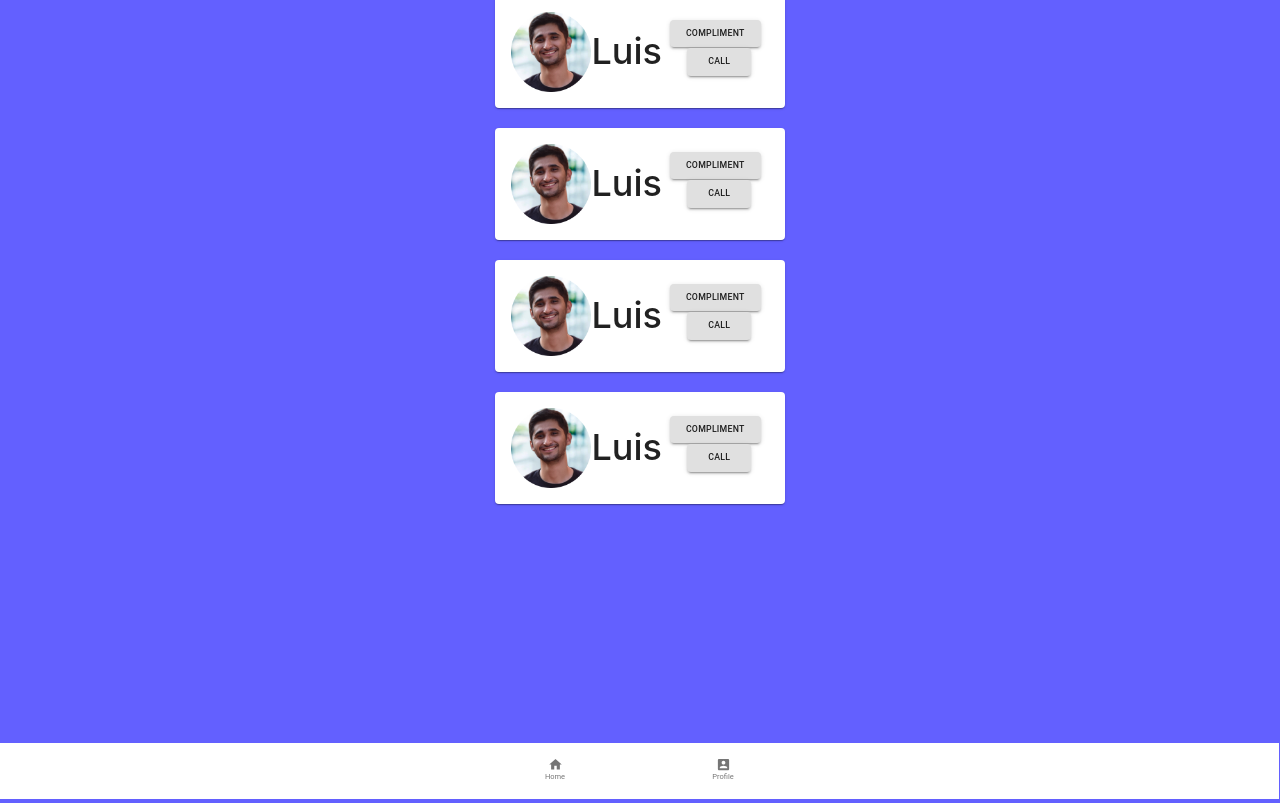
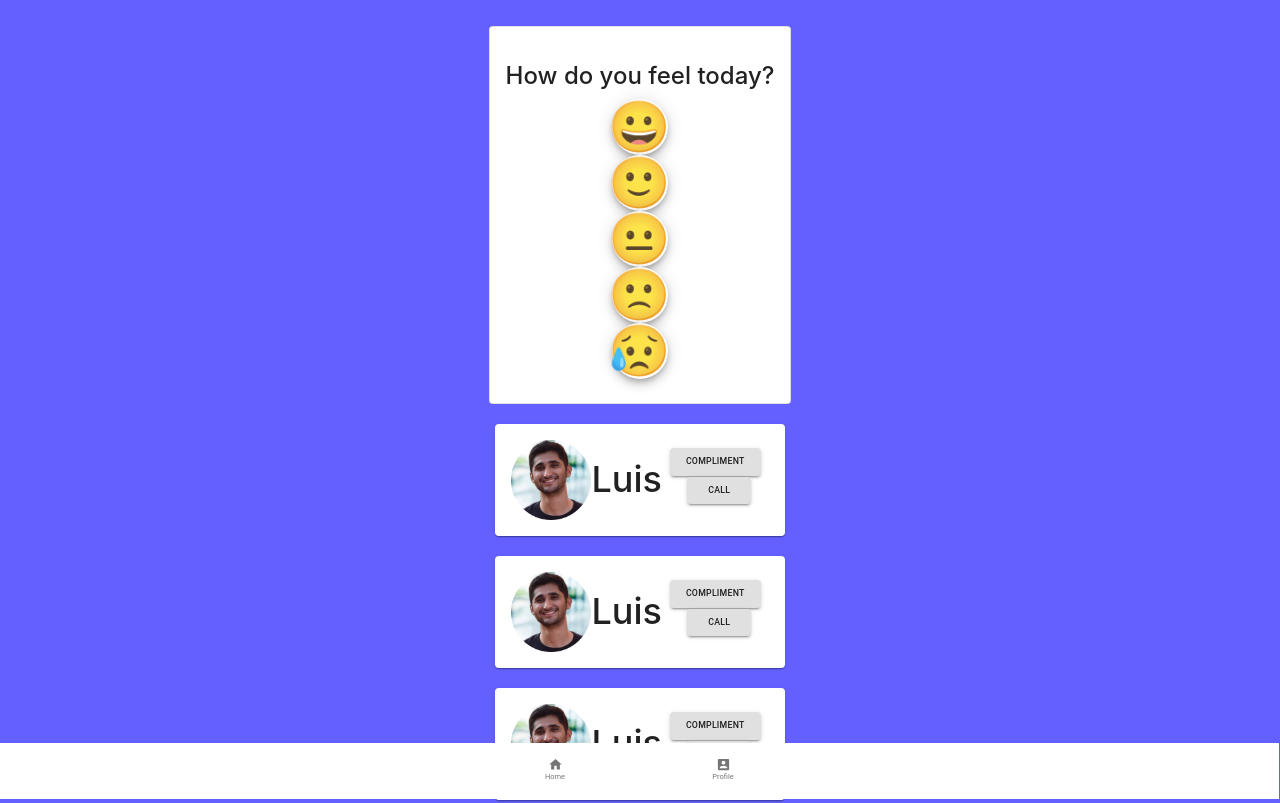
Before and after one commit to detorresramos/Reach.io, a React (Create React App) app: page /feed in a window 1280 px wide. Shown: the top 803 px of the page. Built offline with nearby package versions, Linux system fonts and the light colour scheme.

Commit message:
pushing questionnaire

```diff
--- /dev/null
+++ b/src/Questionnaire.js
@@ -0,0 +1,55 @@
+import React from 'react';
+import { makeStyles } from '@material-ui/core/styles';
+import { Card, Fab, CardContent, Grid } from '@material-ui/core';
+
+
+const useStyles = makeStyles({
+  root: {
+    display: 'flex',
+    justifyContent: 'center',
+    flexDirection: 'row',
+    maxWidth: "500px",
+  },
+});
+
+const emojis = ["😀", "🙂", "😐", "🙁", "😥"]
+
+const handleEmojiClick = function(idx) {
+    console.log(emojis[idx]); // send this idx to the backend :)
+
+};
+
+export default function Questionnaire(props) {
+  const classes = useStyles();
+
+  return (
+    <div>
+        <Card className={classes.root} variant="outlined">
+            <CardContent>
+                <h3> How do you feel today?</h3>
+                <span>
+                <Grid
+                    container
+                    direction="column"
+                    alignItems="center">
+                    {emojis.map((es, idx) => {
+                        return (
+                        <span styles={{flex: 1, flexDirection: "row"}}>
+                            <Grid container direction="row">
+                                <Grid item xs={2}>
+                                    <Fab
+                                        style={{fontSize: "50px", backgroundColor: "white", textAlign: "justify"}} onClick={() => handleEmojiClick(idx)}>
+                                        {es}
+                                    </Fab>
+                                </Grid>
+                            </Grid>
+                        </span>
+                        );
+                    })}
+                </Grid>
+                </span>
+            </CardContent>
+        </Card>
+    </div>
+  );
+}
--- a/src/views/Feed.js
+++ b/src/views/Feed.js
@@ -1,7 +1,9 @@
 import { FriendCard } from '../FriendCard.js';
 import Grid from '@material-ui/core/Grid';
+import { Box } from '@material-ui/core';
 import { makeStyles} from '@material-ui/core/styles';
 import BottomNav from '../BottomNav.js';
+import Questionnaire from '../Questionnaire.js';
 
 const users = [
     {
@@ -23,9 +25,15 @@ const users = [
 ]
 
 const useStyles = makeStyles((theme) => ({
-    container: {
+    topBox: {
         // display: "center",
-        paddingTop: "10%",
+        paddingTop: "30px",
+    },
+    bottomBox: {
+        marginBottom: "100px"
+    },
+    spacer: {
+        padding: "10px"
     }
   }));
 
@@ -34,9 +42,9 @@ function Feed() {
     const styles = useStyles();
 
   return (
-    <div className="container" styles={styles.container}>
+    <div className="container" styles={styles.root}>
       <header className="App-header">
-
+        <Box className={styles.topBox}/>
         <Grid
             container
             direction="column"
@@ -44,10 +52,12 @@ function Feed() {
             alignItems="center"
             styles={styles.container}
         >
+        < Questionnaire />
+        <Box className={styles.spacer}/>
             <div>
                 {users.map(user => {
                     return(
-                        <span>
+                    <span styles={{flex: 1, flexDirection: "row"}}>
                         <Grid container justify={"center"} spacing={5}>
                             <Grid item xs={12} sm={12}>
                                 <FriendCard />
@@ -59,6 +69,7 @@ function Feed() {
             </div>
         </Grid>
       </header>
+      <Box className={styles.bottomBox}/>
       <BottomNav/>
 
     </div>
```
